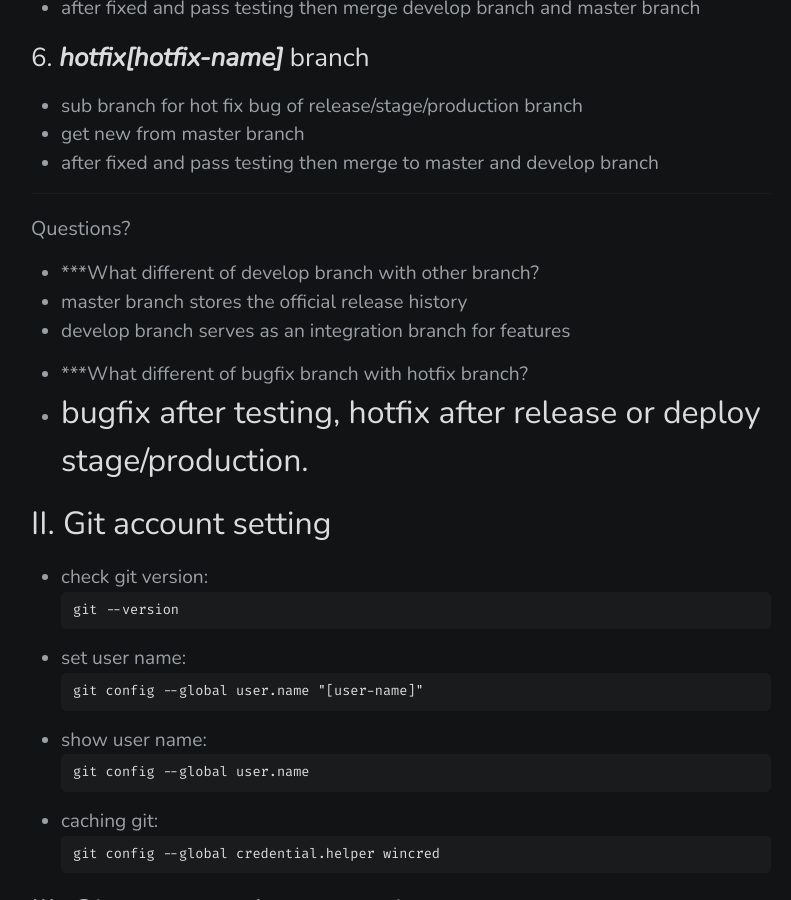
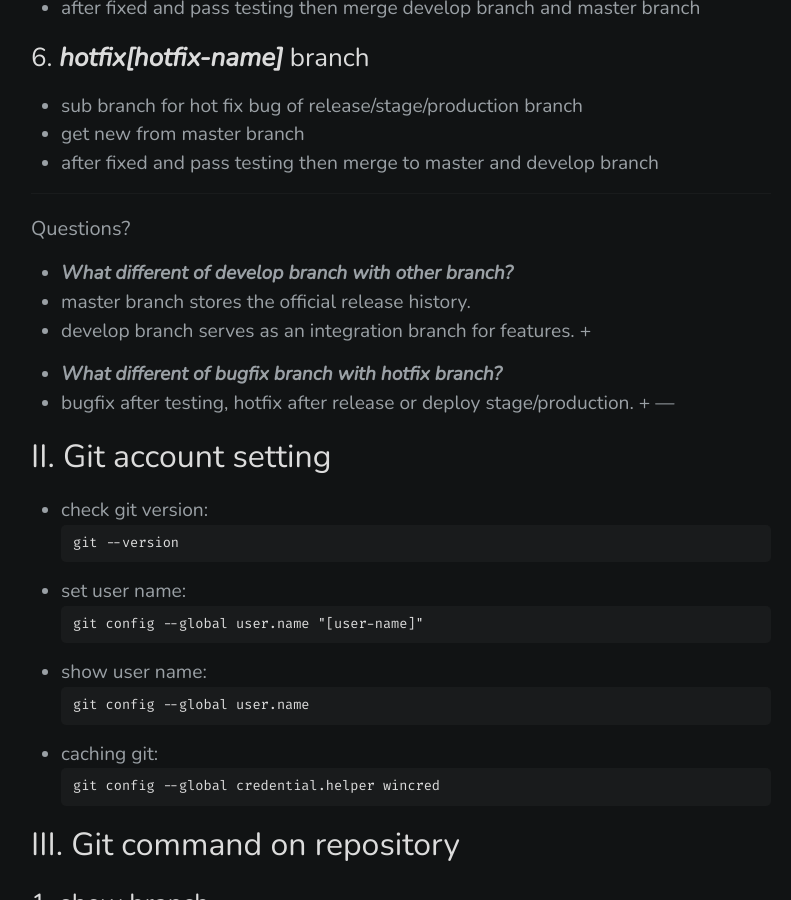
Before and after one commit to duycs/duycs.github.io, a Jekyll site: the page built from _posts/2019-05-04-gitflow.markdown, in a window 1280 px wide and 900 px high, scrolled down 1125 px. Shown: the whole window, without its empty margins (239-1030 px from the left). Built offline with Jekyll 4.4.1, drawn with Linux system fonts in a browser that asks for light colours; some of the changed text lies outside the part shown.

````diff
--- a/_posts/2019-05-04-gitflow.markdown
+++ b/_posts/2019-05-04-gitflow.markdown
@@ -42,12 +42,14 @@ thumbnail: https://lh3.googleusercontent.com/ZGBwZnk0t03GM2jBoAATxVX4_gq7rjOKcUw
 
 ---
 #### Questions?
-- ***What different of develop branch with other branch?
-+ master branch stores the official release history
-+ develop branch serves as an integration branch for features
+- ***What different of develop branch with other branch?***
++ master branch stores the official release history.
++ develop branch serves as an integration branch for features.
++
 
-- ***What different of bugfix branch with hotfix branch?
+- ***What different of bugfix branch with hotfix branch?***
 + bugfix after testing, hotfix after release or deploy stage/production.
++
 ---
 
 ## II. Git account setting
@@ -451,8 +453,9 @@ git checkout -[branch-name-B]
 git cherry-pick [branch-name-A]
 ```
 
-***Questions?
-- ***What are different between reset and revert commit?
+
+***Questions?***
+- ***What are different between reset and revert commit?***
 
 ---
 ### References
````
